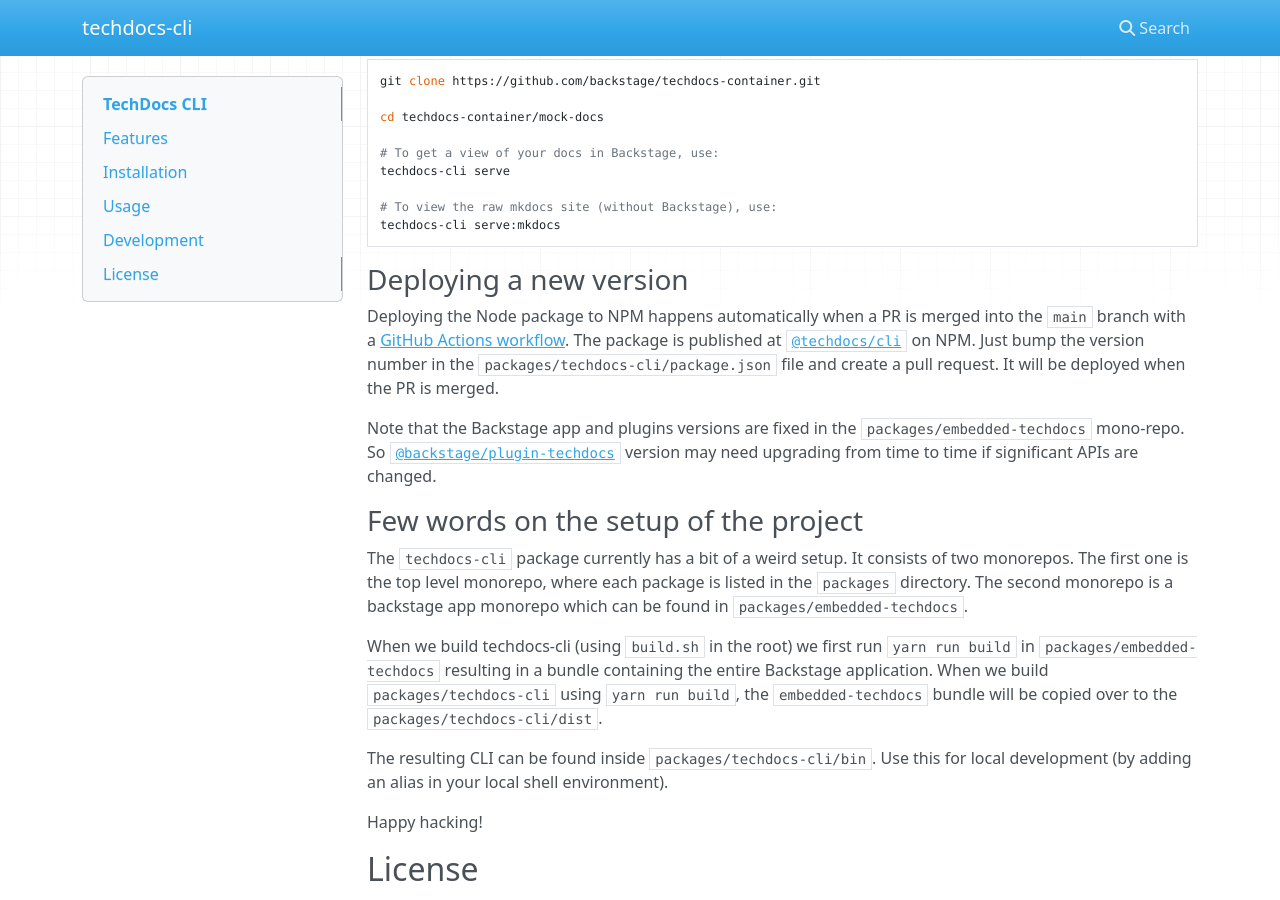
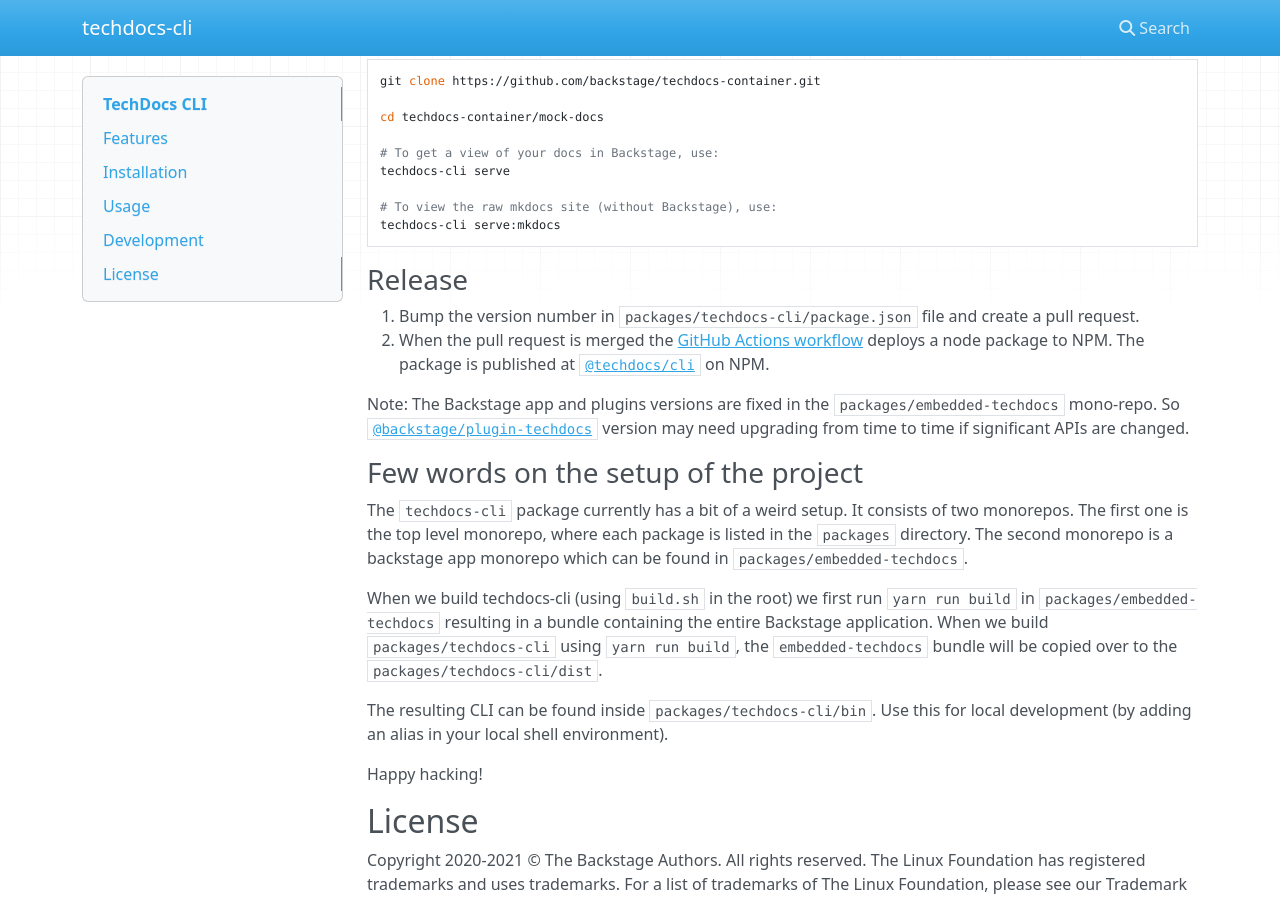
Before and after one commit to backstage/techdocs-cli, an MkDocs documentation site: the page built from docs/README.md, in a window 1280 px wide and 900 px high, scrolled down 4327 px. Built offline with MkDocs 1.6.1, drawn with Linux system fonts in a browser that asks for light colours; nearby versions of some CDN libraries.

Commit message:
update release instructions in readme

````diff
--- a/docs/README.md
+++ b/docs/README.md
@@ -214,11 +214,12 @@
 techdocs-cli serve:mkdocs
 ```
 
-### Deploying a new version
+### Release
 
-Deploying the Node package to NPM happens automatically when a PR is merged into the `main` branch with a [GitHub Actions workflow](https://github.com/backstage/techdocs-cli/blob/main/.github/workflows/main.yml). The package is published at [`@techdocs/cli`](https://www.npmjs.com/package/@techdocs/cli) on NPM. Just bump the version number in the `packages/techdocs-cli/package.json` file and create a pull request. It will be deployed when the PR is merged.
+1. Bump the version number in `packages/techdocs-cli/package.json` file and create a pull request.
+2. When the pull request is merged the [GitHub Actions workflow](https://github.com/backstage/techdocs-cli/blob/main/.github/workflows/main.yml) deploys a node package to NPM. The package is published at [`@techdocs/cli`](https://www.npmjs.com/package/@techdocs/cli) on NPM.
 
-Note that the Backstage app and plugins versions are fixed in the `packages/embedded-techdocs` mono-repo. So [`@backstage/plugin-techdocs`](https://github.com/backstage/techdocs-cli/blob/main/packages/embedded-techdocs/packages/app/package.json) version may need upgrading from time to time if significant APIs are changed.
+Note: The Backstage app and plugins versions are fixed in the `packages/embedded-techdocs` mono-repo. So [`@backstage/plugin-techdocs`](https://github.com/backstage/techdocs-cli/blob/main/packages/embedded-techdocs/packages/app/package.json) version may need upgrading from time to time if significant APIs are changed.
 
 ### Few words on the setup of the project
 
````
